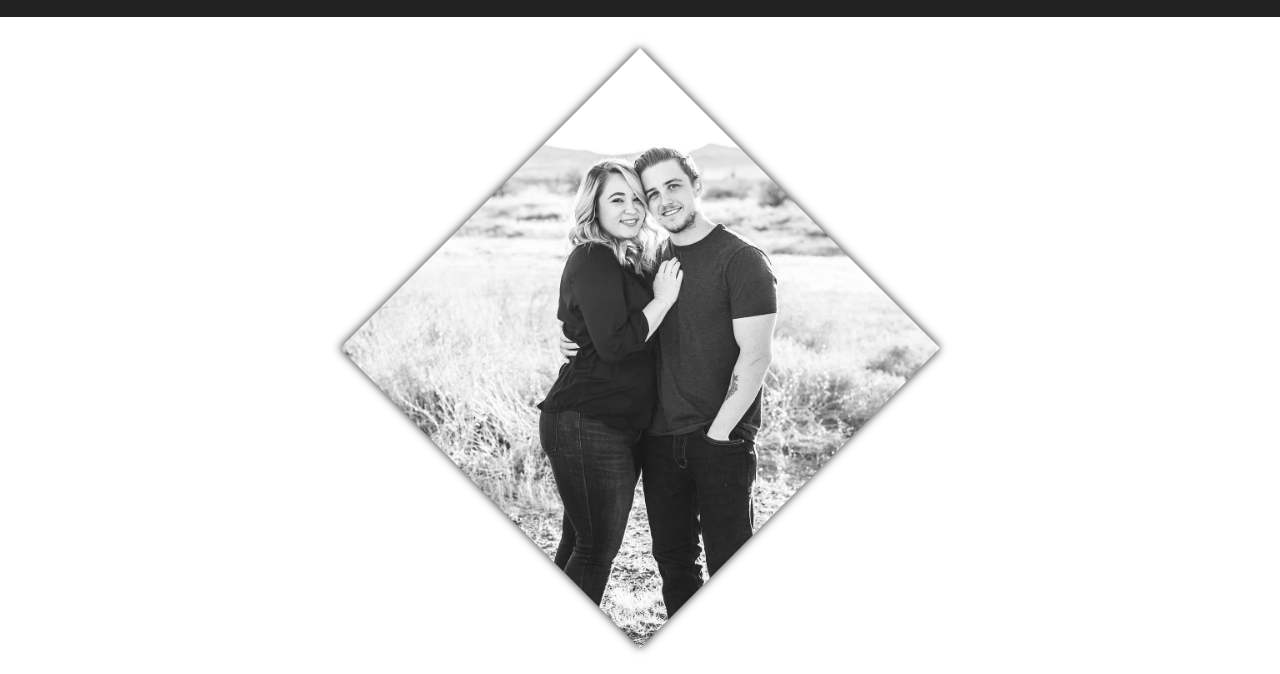
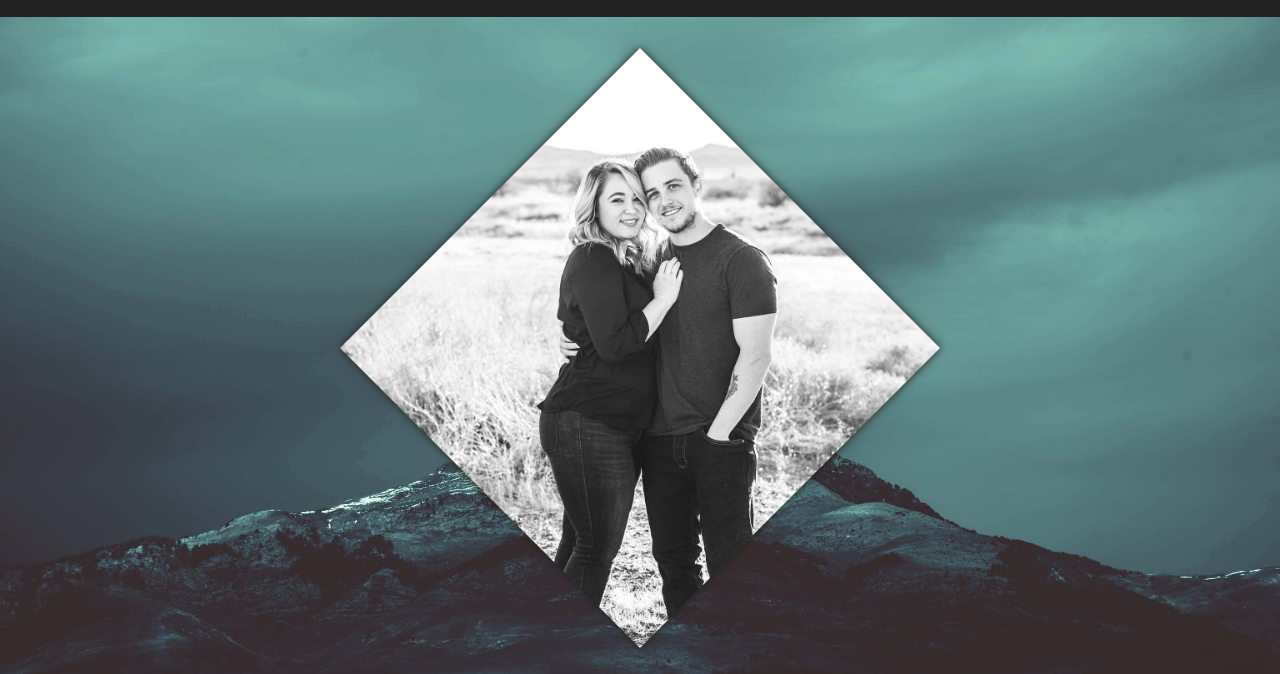
Before and after one commit to Blitman12/portfolio-2, a plain HTML site: page index.html in a window 1280 px wide. Shown: the part 67-741 px from the top of the page. Drawn offline with Linux system fonts and the light colour scheme.

Commit message:
Jekyll CSS image load fix attemt

```diff
--- a/assets/css/style.css
+++ b/assets/css/style.css
@@ -64,7 +64,7 @@ nav ul li a:hover{
 
 /* Landing and hero image */
 header {
-    background: url('assets/images/a.jpeg') no-repeat 50% fixed;
+    background: url('/assets/images/a.jpeg') no-repeat 50% fixed;
     position: relative;
     width: 100%;
     height: 100vh;
```
